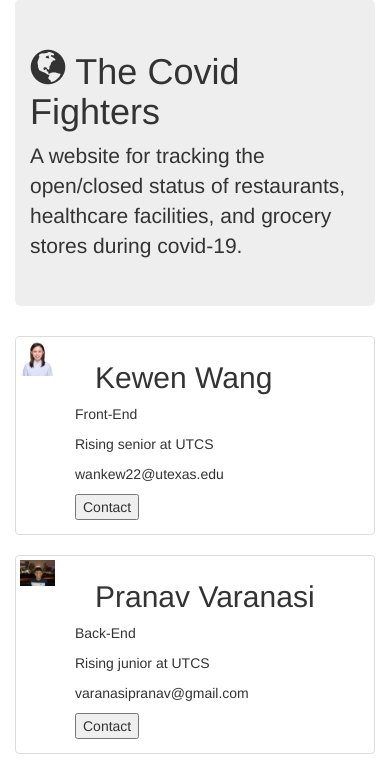
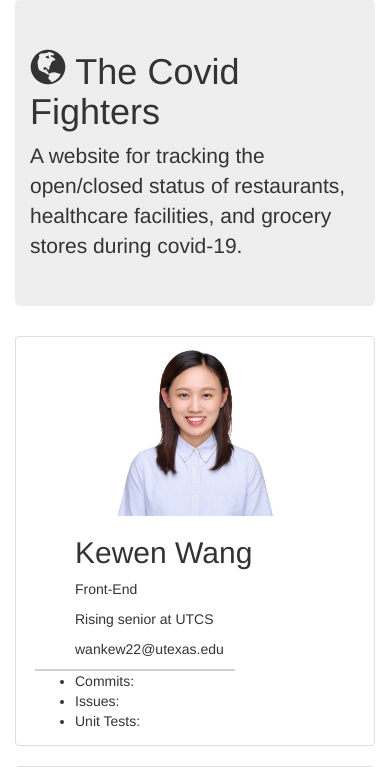
Before and after one commit to hmallidi/quarantine-fighter, a Flask app: page /about in a window 390 px wide. Shown: the part 73-840 px from the top of the page. Run offline with Flask 2, Linux system fonts and the light colour scheme; some libraries are stand-ins or nearby versions.

Commit message:
final about version

```diff
--- a/templates/about.html
+++ b/templates/about.html
@@ -59,67 +59,108 @@
 	<div class="row">
 		<div class="col-lg-4 col-md-6">
 			<div class="thumbnail">
-				<img src="../static/img/kewen.png" ALIGN = "left" alt="Kewen" style="width:10%"  style="height:10%">
+				<img src="../static/img/kewen.png" ALIGN = "center" alt="Kewen" style="width:50%"  style="height:50%">
 		      	<div class="container">
 		        <h2 style="text-indent: 40px">Kewen Wang</h2>
 		        <p class="title" style="text-indent: 40px" >Front-End</p>
 		        <p style="text-indent: 40px">Rising senior at UTCS</p>
 		        <p style="text-indent: 40px">wankew22@utexas.edu</p>
-		        <p style="text-indent: 40px"><button class="button">Contact</button></p>
+		        <div style="width:200px;border: 1px solid #d0d0d0;"></div>
+		 		<ul>
+		 			<li>Commits:</li>
+		 			<li>Issues:</li>
+		 			<li>Unit Tests:</li>
+		 		</ul>
 	      		</div>
 			</div>
 		</div>
+
 		<div class="col-lg-4 col-md-6">
 			<div class="thumbnail">
-				 <img src="../static/img/Pranav.jpg" ALIGN = "left" alt="Pranav Varanasi" style="width:10%"  style="height:10%">
+				<img src="https://media-exp1.licdn.com/dms/image/C5103AQGTIpTDUCYx3w/profile-displayphoto-shrink_400_400/0?e=1598486400&v=beta&t=HkSvHNme_FVNHO_cxDHs99e765IotgV29-lm5GJT5CY" ALIGN="center" alt="Angela" style="width:50%"  style="height:50%">
+		      <div class="container">
+		        <h2 style="text-indent: 40px">Angela Cao</h2>
+		        <p class="title" style="text-indent: 40px">Front-End</p>
+		        <p style="text-indent: 40px">Rising Senior at UTCS and UT Math.</p>
+		        <p style="text-indent: 40px">angela_cao@utexas.com</p>
+		        <div style="width:200px;border: 1px solid #d0d0d0;"></div>
+		 		<ul>
+		 			<li>Commits:</li>
+		 			<li>Issues:</li>
+		 			<li>Unit Tests:</li>
+		 		</ul>
+		      </div>
+			</div>
+		</div>
+
+		<div class="col-lg-4 col-md-6">
+			<div class="thumbnail">
+				<img src="../static/img/Nayan.jpg" ALIGN = "center" alt="Nayan Shashidhar" style="width:56.5%"  style="height:56.5%">
+		      <div class="container">
+				<h2 style="text-indent: 40px">Nayan Shashidhar</h2>
+				<p class="title" style="text-indent: 40px" >Back-End</p>
+		        <p style="text-indent: 40px">Rising junior in UTCS</p>
+		        <p style="text-indent: 40px">nayan.shashidhar@utexas.edu</p>
+		        <div style="width:200px;border: 1px solid #d0d0d0;"></div>
+		 		<ul>
+		 			<li>Commits:</li>
+		 			<li>Issues:</li>
+		 			<li>Unit Tests:</li>
+		 		</ul>
+		      </div>
+			</div>
+		</div>
+
+		<div class="col-lg-4 col-md-6">
+			<div class="thumbnail">
+				 <img src="../static/img/Pranav.jpg" ALIGN = "center" alt="Pranav Varanasi" style="width:200px"  style="height:200px">
 			      <div class="container">
 			        <h2 style="text-indent: 40px">Pranav Varanasi</h2>
 			        <p class="title" style="text-indent: 40px" >Back-End</p>
 			        <p style="text-indent: 40px">Rising junior at UTCS</p>
 			        <p style="text-indent: 40px">varanasipranav@gmail.com</p>
-			        <p style="text-indent: 40px"><button class="button">Contact</button></p>
+			        <div style="width:200px;border: 1px solid #d0d0d0;"></div>
+			 		<ul>
+			 			<li>Commits:</li>
+			 			<li>Issues:</li>
+			 			<li>Unit Tests:</li>
+			 		</ul>
 			      </div>
 			</div>
 		</div>
 
 		<div class="col-lg-4 col-md-6">
 			<div class="thumbnail">
-				<img src="img3.jpg" alt="Harinadha" style="width:100%">
+				<img src="img3.jpg" ALIGN = "center" alt="Harinadha" style="width:200px"  style="height:200px">
 		      <div class="container">
 		        <h2>Harinadha Re Mallidi</h2>
 		        <p class="title">Back-End</p>
 		        <p>Some text that describes me lorem ipsum ipsum lorem.</p>
 		        <p>example@example.com</p>
-		        <p><button class="button">Contact</button></p>
+		        <div style="width:200px;border: 1px solid #d0d0d0;"></div>
+		 		<ul>
+		 			<li>Commits:</li>
+		 			<li>Issues:</li>
+		 			<li>Unit Tests:</li>
+		 		</ul>
 		      </div>
 
 			</div>
 		</div>
 
-		<div class="col-lg-4 col-md-6">
-			<div class="thumbnail">
-				<img src="../static/img/Nayan.jpg" ALIGN = "left" alt="Nayan Shashidhar" style="width:10%"  style="height:10%">
-		      <div class="container">
-				<h2 style="text-indent: 40px">Nayan Shashidhar</h2>
-				<p class="title" style="text-indent: 40px" >Back-End</p>
-		        <p style="text-indent: 40px">Rising junior in UTCS</p>
-		        <p style="text-indent: 40px">nayan.shashidhar@utexas.edu</p>
-		        <p style="text-indent: 40px"><button class="button">Contact</button></p>
-		      </div>
-			</div>
+
+	</div>
+
+	<div class="container">
+		<div class="jumbotron">
+			<h2 style="text-align:center">Repository Statistics</h2>
+			<div class="repostats row"><div class="col-md-4 col-12"><p><div class="about-row row"><img style="width:50px"  style="height:50px" src="https://cdn.iconscout.com/icon/free/png-256/gitlab-3-555563.png" class="icon2 img-fluid"></div><div class="about-row row" style="margin-top: 1rem; ">Total Commits:</div><div class="about-row row">num</div></p></div><div class="col-md-4 col-12"><p><div class="about-row row"><img style="width:50px"  style="height:50px" src="https://static.thenounproject.com/png/850545-200.png" class="icon2 img-fluid"></div><div class="about-row row" style="margin-top: 1rem;">Total Issues:</div><div class="about-row row">num</div></p></div><div class="col-md-4 col-12"><p><div class="about-row row"><img style="width:50px"  style="height:50px" src="https://i.pinimg.com/originals/dc/f2/06/dcf20645307fc322865e34c48e07381f.png" class="icon2 img-fluid"></div><div class="about-row row" style="margin-top: 1rem;">Total Tests:</div><div class="about-row row">num</div></p></div></div>
 		</div>
-		<div class="col-lg-4 col-md-6">
-			<div class="thumbnail">
-				<img src="https://media-exp1.licdn.com/dms/image/C5103AQGTIpTDUCYx3w/profile-displayphoto-shrink_400_400/0?e=1598486400&v=beta&t=HkSvHNme_FVNHO_cxDHs99e765IotgV29-lm5GJT5CY" ALIGN="left" alt="Angela" width=10% height=10%>
-		      <div class="container">
-		        <h2>Angela Cao</h2>
-		        <p class="title">Front-End</p>
-		        <p>Rising Senior at UTCS and UT Math.</p>
-		        <p>angela_cao@utexas.com</p>
-		        <p><button class="button">Contact</button></p>
-		      </div>
-			</div>
-		</div>
+
+
+
+
+
 </div>
 
 </body>
```
